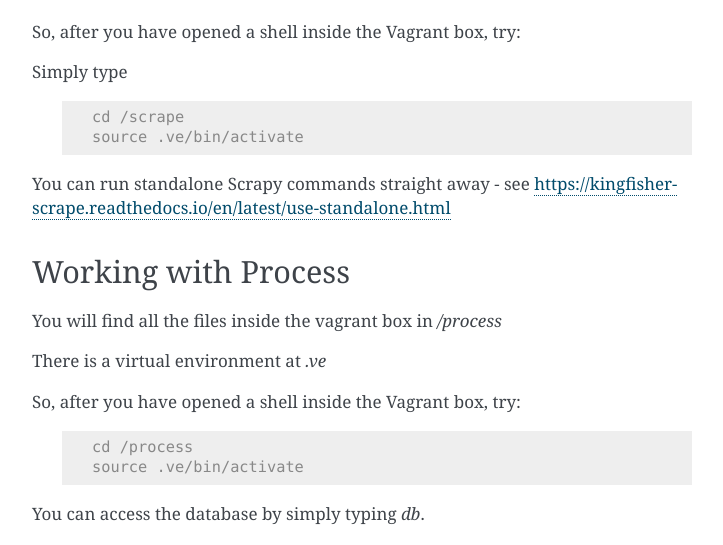
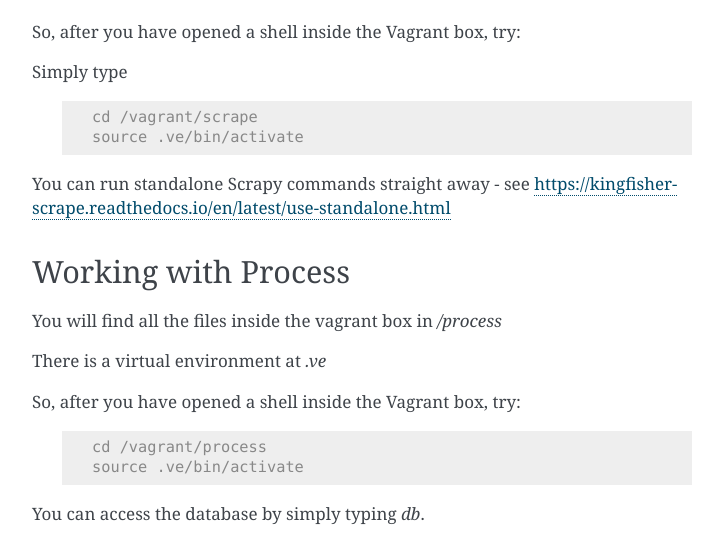
Before and after one commit to open-contracting-archive/kingfisher-vagrant, a Sphinx documentation site: the page built from docs/vagrant.rst, in a window 1280 px wide and 900 px high, scrolled down 1212 px. Shown: the part 152-697 px from the top of the window, without its empty margins (388-1111 px from the left). Built offline with Sphinx 7.4.7, drawn with Linux system fonts in a browser that asks for light colours; some of the changed text lies outside the part shown.

Commit message:
Vagrant changes
These are needed to get the Vagrant box to run properly on my laptop with a newer version of VirtualBox (5.2.34)

* Length of names is limited, so shorten the name we use
* It seems to only want to mount one file system. Bug in VirtualBox or Vagrant? Refactor to only use one file system.

```diff
--- a/docs/vagrant.rst
+++ b/docs/vagrant.rst
@@ -64,7 +64,7 @@ Simply type
 
  .. code-block:: shell-session
 
-    cd /scrape
+    cd /vagrant/scrape
     source .ve/bin/activate
 
 You can run standalone Scrapy commands straight away - see https://kingfisher-scrape.readthedocs.io/en/latest/use-standalone.html
@@ -80,7 +80,7 @@ So, after you have opened a shell inside the Vagrant box, try:
 
  .. code-block:: shell-session
 
-    cd /process
+    cd /vagrant/process
     source .ve/bin/activate
 
 You can access the database by simply typing `db`.
@@ -137,7 +137,7 @@ In the first one, we are going to run the process app:
 
  .. code-block:: shell-session
 
-    cd /process
+    cd /vagrant/process
     source .ve/bin/activate
     python ocdskingfisher-process-cli upgrade-database
     FLASK_APP=ocdskingfisherprocess.web.app FLASK_ENV=development KINGFISHER_PROCESS_WEB_API_KEYS=cat flask run --host 0 --port 9090
@@ -148,7 +148,7 @@ Open a second shell and run:
 
  .. code-block:: shell-session
 
-    cd /scrape
+    cd /vagrant/scrape
     source .ve/bin/activate
     source env.sh
     scrapy crawl canada_buyandsell -a sample=true
```
Also changed, not shown: 3 other files.
